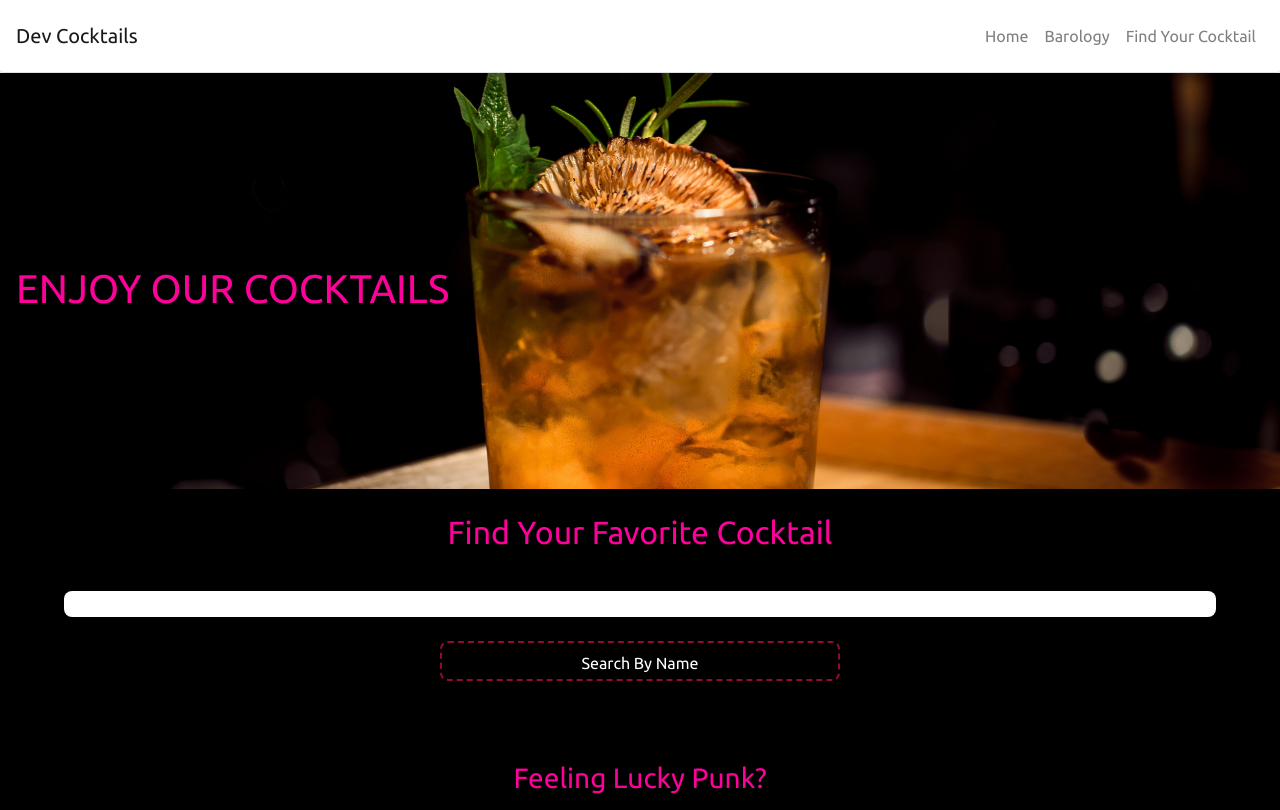
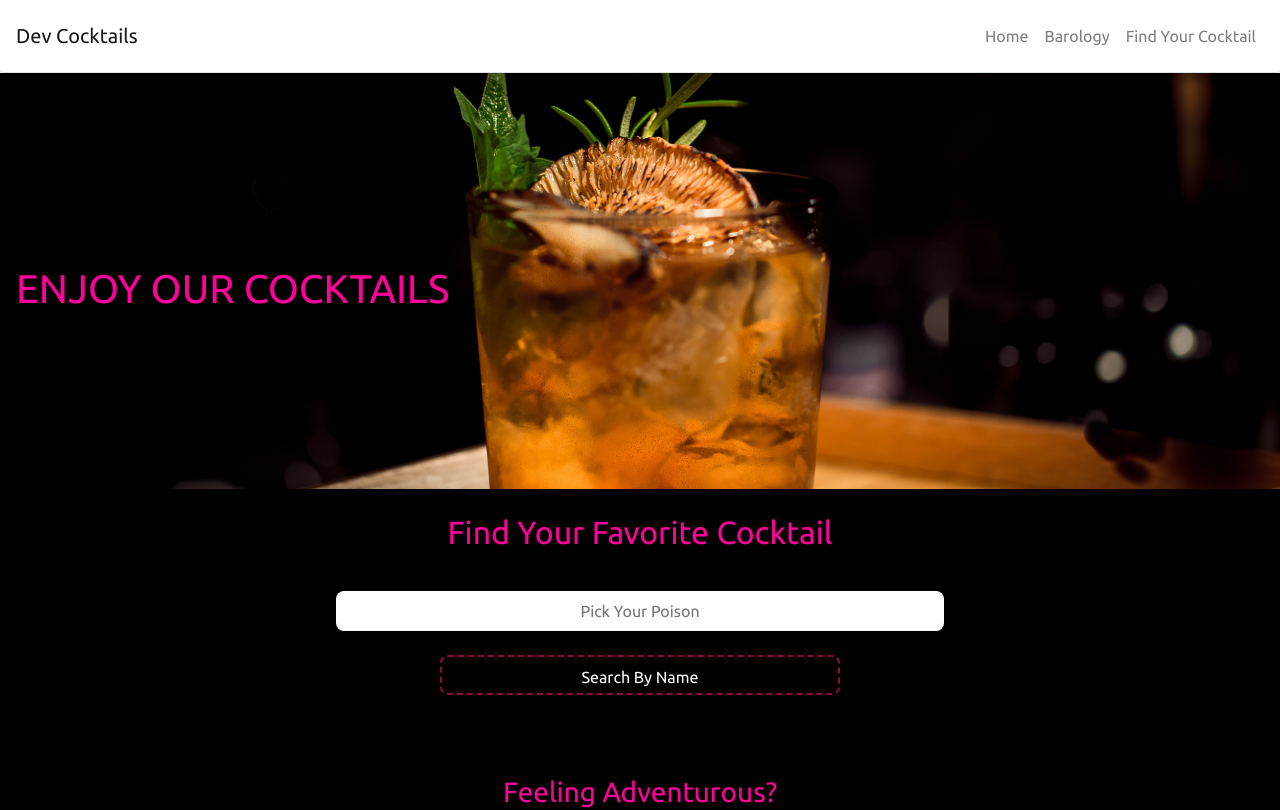
Before and after one commit to sahils091/cocktails-n-dreams, a React (Create React App) app: page / in a window 1280 px wide. Shown: the top 810 px of the page. Built offline with nearby package versions, Linux system fonts and the light colour scheme.

Commit message:
Added scroll animations fo the Hero/input components

```diff
--- a/src/components/Drink/Drink.js
+++ b/src/components/Drink/Drink.js
@@ -1,20 +1,32 @@
-import React from "react";
+import React, { useEffect } from "react";
 import "./drink.scss";
+import Aos from "aos";
+import "aos/dist/aos.css";
 
 const Drink = (props) => {
-  console.log(props);
+
+  useEffect(() => {
+    Aos.init({
+      duration: 2500,
+    });
+  }, []);
+
+
   return (
-    <section className="drink">
-      <div className="drink__wrapper">
+    <section className="drink" >
+      <div className="drink__wrapper" data-aos="fade-up">
         {props.drink ? (
           <div className="drink__detail">
-            <h3 className="drink__detail-title">{props.drink.strDrink}</h3>
+            <h3 className="drink__detail-title" data-aos="fade-up-right">{props.drink.strDrink}</h3>
             <img
+              data-aos="fade-right"
               className="drink__detail-img"
               src={props.drink.strDrinkThumb}
               alt={props.drink.idDrink}
             />
-            <ol className="drink__detail-list">
+            <ol
+            data-aos="fade-right"
+            className="drink__detail-list">
               <h3>Ingredients</h3>
               {props.drink.strIngredient1 ? (
                 <li className="drink__detail-item">
@@ -82,7 +94,7 @@ const Drink = (props) => {
                 </li>
               ) : null}
             </ol>
-            <p className="drink__detail-directions">
+            <p className="drink__detail-directions" data-aos="fade-right">
               {" "}
               {props.drink.strInstructions}
             </p>
@@ -90,16 +102,19 @@ const Drink = (props) => {
         ) : null}
       </div>
 
-      <div>
+      <div data-aos="fade-up">
         {props.surprise ? (
           <div className="drink__detail">
-            <h3 className="drink__detail-title">{props.surprise.strDrink}</h3>
+            <h3 className="drink__detail-title" data-aos="fade-up-right">{props.surprise.strDrink}</h3>
             <img
+             data-aos="fade-right"
               className="drink__detail-img"
               src={props.surprise.strDrinkThumb}
               alt={props.surprise.idDrink}
             />
-            <ol className="drink__detail-list">
+            <ol
+            data-aos="fade-right"
+            className="drink__detail-list">
               {props.surprise.strIngredient1 ? (
                 <li className="drink__detail-item">
                   {props.surprise.strIngredient1}
@@ -166,7 +181,7 @@ const Drink = (props) => {
                 </li>
               ) : null}
             </ol>
-            <p className="drink__detail-directions">
+            <p data-aos="fade-right" className="drink__detail-directions">
               {props.surprise.strInstructions}
             </p>
           </div>
--- a/src/components/Drink/drink.scss
+++ b/src/components/Drink/drink.scss
@@ -20,6 +20,7 @@
     display: flex;
     flex-direction: column;
     justify-content: center;
+    align-items: center;
   }
   &__detail-title {
     margin-top: 1rem;
@@ -33,6 +34,7 @@
     border-radius: 0.3rem;
     @include tablet {
       height: 20rem;
+      width: 65%;
     }
     @include desktop {
       height: 25rem;
--- a/src/components/Hero/Hero.js
+++ b/src/components/Hero/Hero.js
@@ -1,13 +1,18 @@
-import React from "react";
+import React, { useEffect } from "react";
 import "./hero.scss";
+import Aos from "aos";
+import 'aos/dist/aos.css';
 
 const Hero = () => {
+  useEffect(()=>{
+    Aos.init({
+        duration: 2500,
+    });
+    },[])
   return (
     <section className="hero">
       <div className="hero__wrapper">
-
-          <h1 className="hero__title">ENJOY OUR COCKTAILS</h1>
-
+          <h1 className="hero__title" data-aos="fade-up-right">ENJOY OUR COCKTAILS</h1>
       </div>
     </section>
   );
--- a/src/components/Input/Input.js
+++ b/src/components/Input/Input.js
@@ -1,11 +1,19 @@
-import React, { useState } from "react";
+import React, { useEffect, useState } from "react";
 import axios from "axios";
 import "./input.scss";
 import Drink from "../Drink/Drink";
+import Aos from "aos";
+import "aos/dist/aos.css";
 
 const Input = () => {
   const [drink, setDrink] = useState(null);
   const [surprise, setSurprise] = useState(null);
+
+  useEffect(() => {
+    Aos.init({
+      duration: 2500,
+    });
+  }, []);
 
   const searchByName = (e) => {
     e.preventDefault();
@@ -13,11 +21,9 @@ const Input = () => {
     axios
       .get("https://www.thecocktaildb.com/api/json/v1/1/search.php?s=" + k)
       .then((res) => {
-        console.log(res.data.drinks);
         let data = res.data.drinks[0];
         setDrink(data);
       });
-    console.log(drink);
   };
 
   const randomDrink = (e) => {
@@ -29,21 +35,25 @@ const Input = () => {
         setSurprise(data);
       });
   };
-
-  console.log(drink);
-  console.log(surprise);
   return (
     <>
       <section className="input">
-        <h2 className="input__title">Find Your Favorite Cocktail</h2>
+        <h2 className="input__title" data-aos="fade-up-right">
+          Find Your Favorite Cocktail
+        </h2>
 
-        <div className="input__wrapper">
-          <form className="input__form" onSubmit={searchByName}>
+        <div className="input__wrapper" data-aos="fade-up">
+          <form
+            className="input__form"
+            data-aos="fade-up-right"
+            onSubmit={searchByName}
+          >
             <input
               className="input__field"
               type="text"
               name="search"
               id="search"
+              placeholder="Pick Your Poison"
             />
 
             <button type="submit" className="input__btn input__btn--name">
@@ -52,7 +62,7 @@ const Input = () => {
           </form>
 
           <div className="input__subtitle-wrapper">
-            <h3 className="input__subtitle">Feeling Lucky Punk?</h3>
+            <h3 className="input__subtitle">Feeling Adventurous?</h3>
             <button
               type="button"
               className=" input__btn input__btn--surprise"
--- a/src/components/Input/input.scss
+++ b/src/components/Input/input.scss
@@ -33,13 +33,23 @@
     width: 100%;
     margin-top: 0.5rem;
     margin-bottom: 1rem;
-    border-radius: 0.5rem;
     border: none;
     color: $label-color;
-    &:active,
-    :focus {
-      outline: none;
-      border: 1px, solid, $label-color;
+    height: 2.5rem;
+    padding: 1rem;
+    text-align: center;
+    border-radius: 0.5rem;
+
+    &:focus {
+     outline: none;
+     border: 2px solid $label-color;
+
+    }
+    @include tablet {
+      width: 30rem;
+    }
+    @include desktop {
+      width: 38rem;
     }
   }
   &__btn {
@@ -57,8 +67,9 @@
       border: 1px solid $page-bg;
       background-color: $label-color;
     }
-    &:active :focus :visited {
+    &:focus {
       outline: none;
+      border: 2px solid $label-color;
     }
     @include tablet {
       width: 15rem;
--- a/src/index.js
+++ b/src/index.js
@@ -3,6 +3,7 @@ import ReactDOM from 'react-dom';
 import './index.css';
 import App from './App';
 import 'bootstrap/dist/css/bootstrap.min.css';
+import 'aos/dist/aos.css';
 
 ReactDOM.render(
 
--- a/src/pages/Homepage.js
+++ b/src/pages/Homepage.js
@@ -1,9 +1,11 @@
-import React from 'react';
+import React  from 'react';
 import Hero from '../components/Hero/Hero';
 import Input from '../components/Input/Input';
 import "./homepage.scss"
 
+
 const Homepage = () => {
+
     return (
         <div id="home">
             <Hero/>
```
